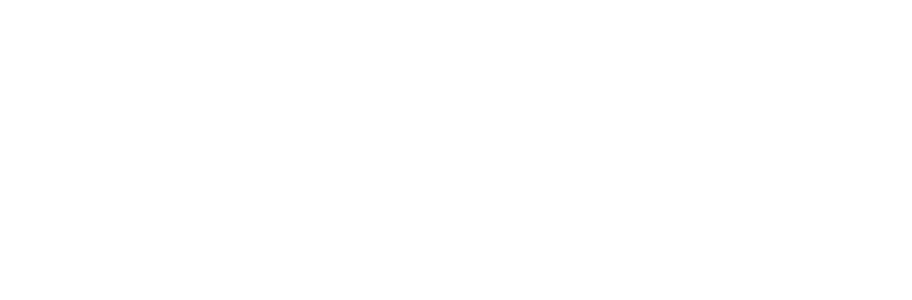
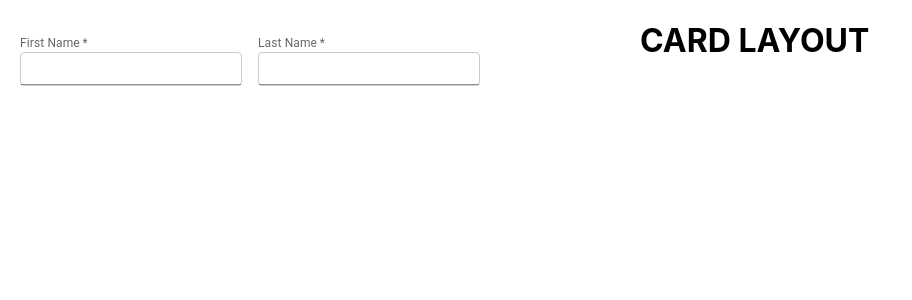
Before and after one commit to RedEyesNCode/DecorSpectrum_REACT, a React (Create React App) app: page /square-checkout in a window 1280 px wide. Before the commit this address had no page. Shown: the top 300 px of the page, without its empty margins (0-912 px from the left). Built offline with nearby package versions, Linux system fonts and the light colour scheme.

Commit message:
Update for billing form and more

```diff
--- /dev/null
+++ b/src/components/BillingDetailsForm.jsx
@@ -0,0 +1,70 @@
+import React from 'react';
+import TextField from '@mui/material/TextField';
+import { Grid } from '@mui/material';
+
+function BillingDetailsForm() {
+  return (
+    <div style={{ padding: '20px' }}> {/* Add padding around the form */}
+
+    <Grid container spacing={2}>
+        <Grid item>
+
+        <TextField
+        label="First Name"
+        variant="standard"
+
+        margin="normal"
+        fullWidth
+        required
+        InputLabelProps={{ shrink: true }} // Add InputLabelProps
+        sx={{
+          '& .MuiOutlinedInput-root': {  // Target input field
+            borderRadius: '4px',
+            backgroundColor: '#F2F2F2',
+            fontSize: '14px'
+          },
+          '& .Mui-focused .MuiInputBase-root': { // Target focused state
+            border: '2px solid #007bff', // Change border on focus
+          },
+          '& .MuiInputBase-root': { // Target input field root element
+            border: '1px solid #ccc', // Set border width, color
+            borderRadius: '4px', // Add rounded corners (optional)
+          },
+        }}
+      />
+        </Grid>
+        <Grid item>
+        <TextField
+        label="Last Name"
+        variant="standard"
+
+        margin="normal"
+        fullWidth
+        required
+        InputLabelProps={{ shrink: true }} // Add InputLabelProps
+        sx={{
+          '& .MuiOutlinedInput-root': {  // Target input field
+            borderRadius: '4px',
+            backgroundColor: '#F2F2F2',
+            fontSize: '14px'
+          },
+          '& .Mui-focused .MuiInputBase-root': { // Target focused state
+            border: '2px solid #007bff', // Change border on focus
+          },
+          '& .MuiInputBase-root': { // Target input field root element
+            border: '1px solid #ccc', // Set border width, color
+            borderRadius: '4px', // Add rounded corners (optional)
+          },
+        }}
+      />
+        </Grid>
+
+    </Grid>
+
+
+      {/* ... (Similar style changes for other TextFields) */}
+    </div>
+  );
+}
+
+export default BillingDetailsForm;
--- a/src/components/CartCheckout.jsx
+++ b/src/components/CartCheckout.jsx
@@ -15,7 +15,11 @@
 import LocalStorageManager from "../session/LocalStorageManager";
 import { LOCAL_STORAGE_KEY } from "../session/Constants";
 import { getCart } from "../api/apiInterface";
+import { useNavigate } from "react-router-dom"; // Import useHistory from react-router-dom
+
 const CartCheckout = () => {
+  const navigate = useNavigate(); // Initialize useHistory
+
   const sessionUser = LocalStorageManager.getItem(
     LOCAL_STORAGE_KEY.USER_DATA
   );
--- a/src/components/CartTable.jsx
+++ b/src/components/CartTable.jsx
@@ -21,10 +21,13 @@
 import LocalStorageManager from "../session/LocalStorageManager";
 import { deleteCartItem, getCart, updateCartItem } from "../api/apiInterface";
 import { IoAddOutline, IoRemoveCircle, IoRemoveOutline } from "react-icons/io5";
+import { useNavigate } from "react-router-dom"; // Import useHistory from react-router-dom
 
 // Sample cart data (replace with your actual cart data)
 
 function CartTable() {
+  const navigate = useNavigate(); // Initialize useHistory
+
   const handleRemoveItem = (index) => {
     removeCartItem(index);
   };
@@ -63,6 +66,11 @@
 
     getUserCart();
   };
+  const handleAddtoCart = () =>{
+
+    navigate("/square-checkout")
+
+  }
 
   useEffect(() => {
     const getUserCart = async () => {
@@ -351,6 +359,7 @@
           <button
             style={{ width: "420px", marginTop: "40px" }}
             class="custom-button"
+            onClick={handleAddtoCart}
           >
             Add to Cart
           </button>
--- /dev/null
+++ b/src/components/CheckoutForm.jsx
@@ -0,0 +1,45 @@
+import React, { useState } from 'react';
+import {
+    Card,
+    CardContent,
+    Paper,
+    Typography,
+    Button,
+    Box,
+    Stack,
+    Radio,
+    Grid,
+    FormControlLabel,
+    FormLabel,
+    RadioGroup,
+    TextField,
+    FormControl,
+
+  } from "@mui/material";
+import BillingDetailsForm from './BillingDetailsForm';
+
+
+
+const CheckoutForm = () => {
+  const [creditCardType, setCreditCardType] = useState('visa');
+
+  const handleChange = (event) => {
+    setCreditCardType(event.target.value);
+  };
+
+  return (
+    <Grid container spacing={0}> {/* Equal spacing optional */}
+    <Grid item xs={12} sm={6}>
+      {/* Content for the left half */}
+      <BillingDetailsForm/>
+
+    </Grid>
+    <Grid item xs={12} sm={6}>
+      {/* Content for the right half */}
+      <h1>CARD LAYOUT</h1>
+    </Grid>
+  </Grid>
+  );
+};
+
+export default CheckoutForm;
--- /dev/null
+++ b/src/components/base/MessageSnackbar.jsx
@@ -0,0 +1,40 @@
+import React, { useState } from 'react';
+import Snackbar from '@mui/material/Snackbar';
+import MuiAlert from '@mui/material/Alert';
+
+const Alert = React.forwardRef(function Alert(props, ref) {
+  return <MuiAlert elevation={6} ref={ref} variant="filled" {...props} />;
+});
+
+function MessageSnackbar({ message, severity = 'info' }) {
+  const [open, setOpen] = useState(true);
+
+  const handleOpen = () => {
+    setOpen(true);
+  };
+
+  const handleClose = (event, reason) => {
+    if (reason === 'clickaway') {
+      return;
+    }
+    setOpen(false);
+  };
+
+  return (
+    <div>
+      {/* Use this where you want to trigger the snackbar */}
+
+      <Snackbar
+        open={open}
+        autoHideDuration={2500} // Adjust duration as needed
+        onClose={handleClose}
+      >
+        <Alert onClose={handleClose} severity={severity} sx={{ width: '100%' }}>
+          {message}
+        </Alert>
+      </Snackbar>
+    </div>
+  );
+}
+
+export default MessageSnackbar;
--- a/src/components/product/ProductByCategory.jsx
+++ b/src/components/product/ProductByCategory.jsx
@@ -12,6 +12,7 @@
 import { LOCAL_STORAGE_KEY } from "../../session/Constants";
 import MaterialNavBar from "../MaterialNavBar";
 import Footer from "../../pages/Footer";
+import MessageSnackbar from "../base/MessageSnackbar";
 
 const ProductByCategory = () => {
   const navigate = useNavigate(); // Initialize useHistory
@@ -46,6 +47,8 @@
   return (
     <div>
       <MaterialNavBar />
+      <MessageSnackbar message="Products by category"  />
+
       <Stack direction="column">
         <Typography style={{ fontFamily: 'Rosario-Regular' }} variant="h6" sx={{ margin: "15px", color: "#B5BBB6" }}>
           Home/{sessionCategory.categoryName}
@@ -64,6 +67,7 @@
             ) : (
               categoryProductsData != undefined && (
                 <ProductList products={categoryProductsData} />
+
               )
             )}
           </Grid>
@@ -76,6 +80,7 @@
             ) : (
               allProductsData != undefined && (
                 <ProductItemRatingList products={allProductsData} />
+
               )
             )}
           </Grid>
--- a/src/components/product/ProductItemRatingList.jsx
+++ b/src/components/product/ProductItemRatingList.jsx
@@ -4,6 +4,7 @@
 const ProductItemRatingList = ({ products }) => {
   return (
     <div>
+
       {products.data.slice(0, 20).map((product, index) => (
         <ProductItemRating
           key={index}
--- a/src/index.js
+++ b/src/index.js
@@ -9,6 +9,7 @@
 import AboutUs from "./components/AboutUs";
 import CounterComponent from "./components/CounterComponent";
 import CartCheckout from "./components/CartCheckout";
+import CheckoutForm from "./components/CheckoutForm";
 
 ReactDOM.render(
   <BrowserRouter>
@@ -20,6 +21,8 @@
       <Route exact path="/about" element={<AboutUs />} />
 
       <Route exact path="/checkout" element={<CartCheckout/>}></Route>
+      <Route exact path="/square-checkout" element={<CheckoutForm/>}></Route>
+
 
       <Route path="/product-category/:categoryId" element={<ProductByCategory />} />
 
```
